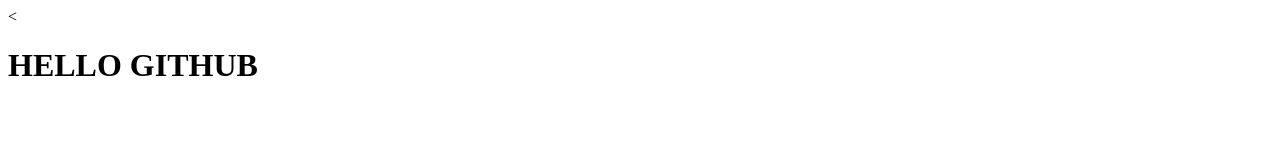
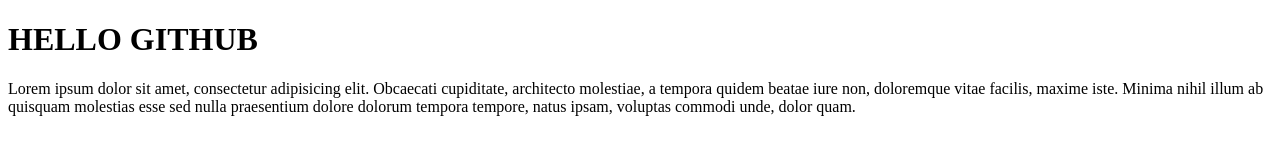
Before and after one commit to AleksCheifetz/HelloWorld, a plain HTML site: page index.html in a window 1280 px wide. Drawn offline with Linux system fonts and the light colour scheme.

Commit message:
Lorem Text

```diff
--- a/index.html
+++ b/index.html
@@ -7,6 +7,7 @@
   <title>Document</title>
 </head>
 <body>
-  <<h1>HELLO GITHUB</h1>
+  <h1>HELLO GITHUB</h1>
+  <p>Lorem ipsum dolor sit amet, consectetur adipisicing elit. Obcaecati cupiditate, architecto molestiae, a tempora quidem beatae iure non, doloremque vitae facilis, maxime iste. Minima nihil illum ab quisquam molestias esse sed nulla praesentium dolore dolorum tempora tempore, natus ipsam, voluptas commodi unde, dolor quam.</p>
 </body>
 </html>
```
